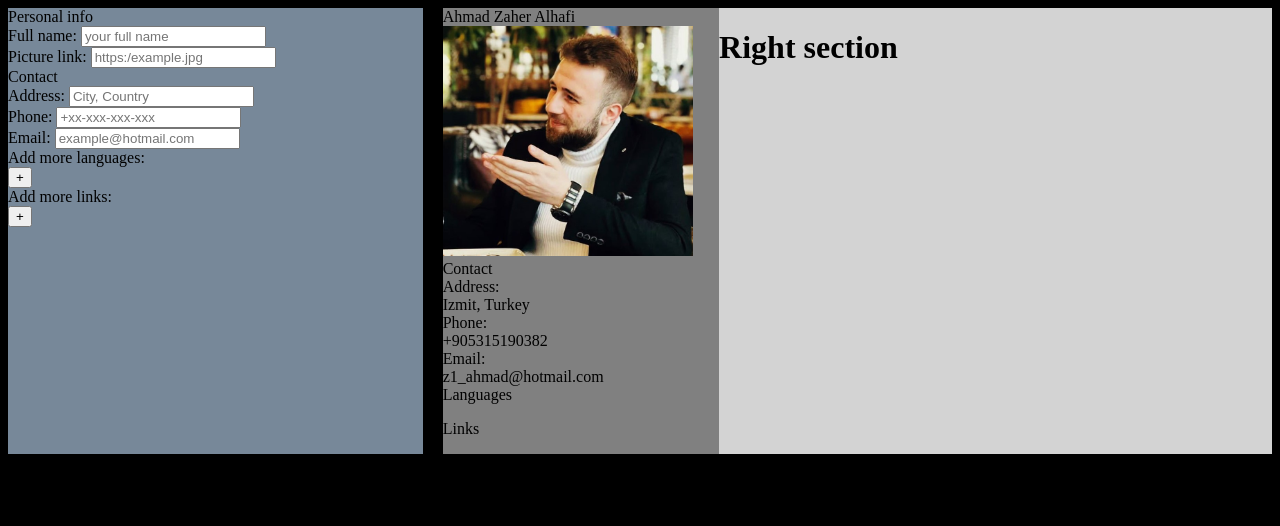
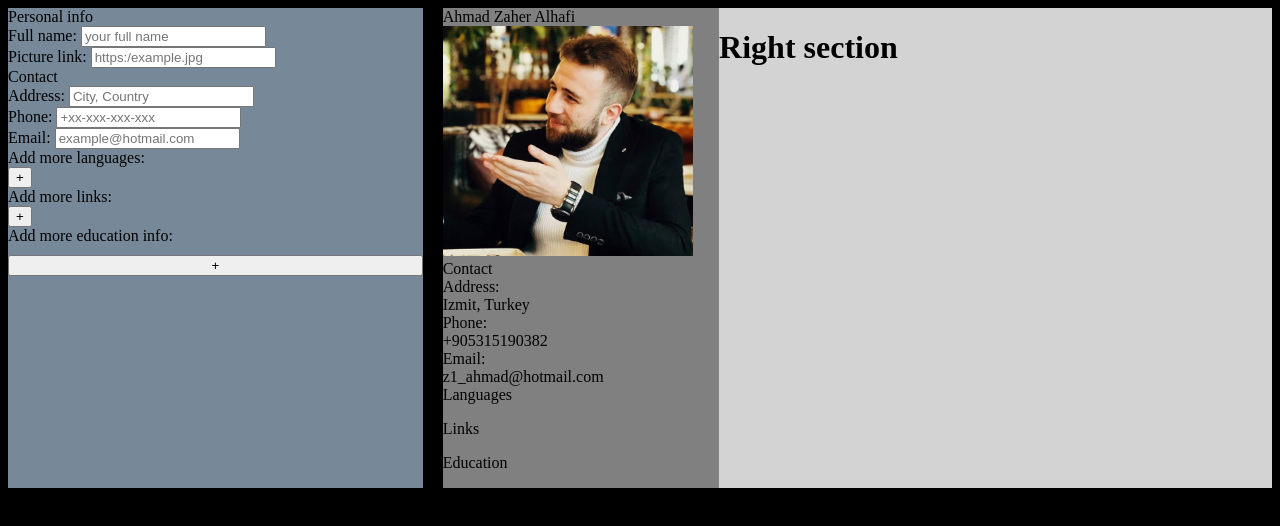
Before and after one commit to Ahmad-Zaher-Alhafi/cv-application, a React (Vite) app in the folder cv-application/: page / in a window 1280 px wide. Shown: the top 526 px of the page. Built offline with nearby package versions, Linux system fonts and the light colour scheme.

Commit message:
NEW: Vanila eduit and result education section

```diff
--- a/cv-application/src/components/content.jsx
+++ b/cv-application/src/components/content.jsx
@@ -15,6 +15,8 @@ function Content() {
 
   const [links, setLinks] = useState([]);
 
+  const [educations, setEducations] = useState([]);
+
   return (
     <div className="content">
       <EditContent
@@ -27,6 +29,8 @@ function Content() {
         setLanguages={setLanguages}
         links={links}
         setLinks={setLinks}
+        educations={educations}
+        setEducations={setEducations}
       ></EditContent>
 
       <ResultContent
@@ -37,6 +41,7 @@ function Content() {
         email={email}
         languages={languages}
         links={links}
+        educations={educations}
       ></ResultContent>
     </div>
   );
--- a/cv-application/src/components/edit-section/addInfoConfiguration.jsx
+++ b/cv-application/src/components/edit-section/addInfoConfiguration.jsx
@@ -1,28 +1,38 @@
 import "/src/styles/edit-section/addInfoConfiguration.css";
 import LabeledInput from "./labeledInput";
 
-function AddInfoConfiguration({ configurationTitle, inputs, onButtonclick }) {
+function AddInfoConfiguration({
+  configurationTitle,
+  inputs,
+  onAddButtonclick,
+  onDeleteButtonClicked,
+}) {
   return (
     <div className="addInfoConfiguration">
       <div className="addInfoTitle">{configurationTitle}</div>
 
-      <div className="addInfoContent">
-        {inputs.map((input, index) => {
-          return (
+      {inputs.map((input) => {
+        return (
+          <div className="addInfoContent" key={input.key}>
             <LabeledInput
               label={input.label}
               placeholder={input.placeholder}
-              onValueChange={(value) => input.setInputValue(value)}
-              inputValue={input.inputValue}
-              key={index}
+              onValueChange={(value) => input.onValueChanged(value)}
             ></LabeledInput>
-          );
-        })}
 
-        <button className="addButton" onClick={onButtonclick}>
-          +
-        </button>
-      </div>
+            <button
+              className="deleteButton"
+              onClick={() => onDeleteButtonClicked(input.key)}
+            >
+              X
+            </button>
+          </div>
+        );
+      })}
+
+      <button className="addButton" onClick={onAddButtonclick}>
+        +
+      </button>
     </div>
   );
 }
--- a/cv-application/src/components/edit-section/editContent.jsx
+++ b/cv-application/src/components/edit-section/editContent.jsx
@@ -2,6 +2,7 @@ import EditPersonalSection from "./editPersonalSection";
 import EditContactSection from "./editContactSection";
 import EditLanguagesSection from "./editLanguagesSection";
 import EditLinksSection from "./editLinksSection";
+import EditUlSection from "./editUlSection";
 
 function EditContent({
   setFullName,
@@ -13,6 +14,8 @@ function EditContent({
   setLanguages,
   links,
   setLinks,
+  educations,
+  setEducations,
 }) {
   return (
     <div className="editSection">
@@ -34,6 +37,12 @@ function EditContent({
 
       <EditLinksSection links={links} setLinks={setLinks}></EditLinksSection>
 
+      <EditUlSection
+        values={educations}
+        setValues={setEducations}
+        title={"Add more education info: "}
+      ></EditUlSection>
+
       {/*
     education section
     summary section
--- /dev/null
+++ b/cv-application/src/components/edit-section/editUlSection.jsx
@@ -0,0 +1,57 @@
+import { useState } from "react";
+import AddInfoConfiguration from "./addInfoConfiguration";
+
+function EditUlSection({ values, setValues, title }) {
+  const [valuesInputs, setValuesInputs] = useState([]);
+
+  function addValue() {
+    const inputKey = crypto.randomUUID();
+
+    const newValues = [...values];
+    newValues.push({
+      key: inputKey,
+    });
+    setValues(newValues);
+
+    const newValuesInputs = [...valuesInputs];
+    newValuesInputs.push({
+      label: "Skill name: ",
+      onValueChanged: (value) => {
+        onValueChanged(newValues, inputKey, value);
+      },
+      placeholder: "e.g. React",
+      key: inputKey,
+    });
+
+    setValuesInputs(newValuesInputs);
+  }
+
+  function onValueChanged(newValues, key, newValue) {
+    const changedValue = newValues.find((value) => value.key === key);
+    changedValue.value = newValue;
+    setValues((previousValues) => [...previousValues]);
+  }
+
+  function deleteValue(valueKey) {
+    const newValues = [...values].filter((value) => value.key !== valueKey);
+    setValues(newValues);
+
+    const newValuesInputs = valuesInputs.filter(
+      (valueInput) => valueInput.key !== valueKey
+    );
+    setValuesInputs(newValuesInputs);
+  }
+
+  return (
+    <div className="editValuesSection">
+      <AddInfoConfiguration
+        configurationTitle={title}
+        inputs={valuesInputs}
+        onAddButtonclick={addValue}
+        onDeleteButtonClicked={(valueKey) => deleteValue(valueKey)}
+      ></AddInfoConfiguration>
+    </div>
+  );
+}
+
+export default EditUlSection;
--- a/cv-application/src/components/result-section/resultContent.jsx
+++ b/cv-application/src/components/result-section/resultContent.jsx
@@ -3,6 +3,7 @@ import PersonalSection from "./personalSection";
 import ContactSection from "./contactSection";
 import LanguagesSection from "./languagesSeciton";
 import LinksSection from "./linksSeciton";
+import UlSection from "./ulSection";
 
 function ResultContent({
   name,
@@ -12,6 +13,7 @@ function ResultContent({
   email,
   languages,
   links,
+  educations,
 }) {
   return (
     <div className="resultSection">
@@ -27,6 +29,8 @@ function ResultContent({
         <LanguagesSection languages={languages}></LanguagesSection>
 
         <LinksSection links={links}></LinksSection>
+
+        <UlSection title={"Education"} contents={educations}></UlSection>
       </div>
       <div className="rightSection">
         <h1>Right section</h1>
--- /dev/null
+++ b/cv-application/src/components/result-section/ulSection.jsx
@@ -0,0 +1,17 @@
+function UlSection({ title, contents }) {
+  return (
+    <div className="ulSection">
+      <div className="ulSectionTitle">{title}</div>
+
+      <div className="ulSectionContent">
+        <ul className="ulSection">
+          {contents.map((content) => {
+            return <li key={content.key}>{content.value}</li>;
+          })}
+        </ul>
+      </div>
+    </div>
+  );
+}
+
+export default UlSection;
```
